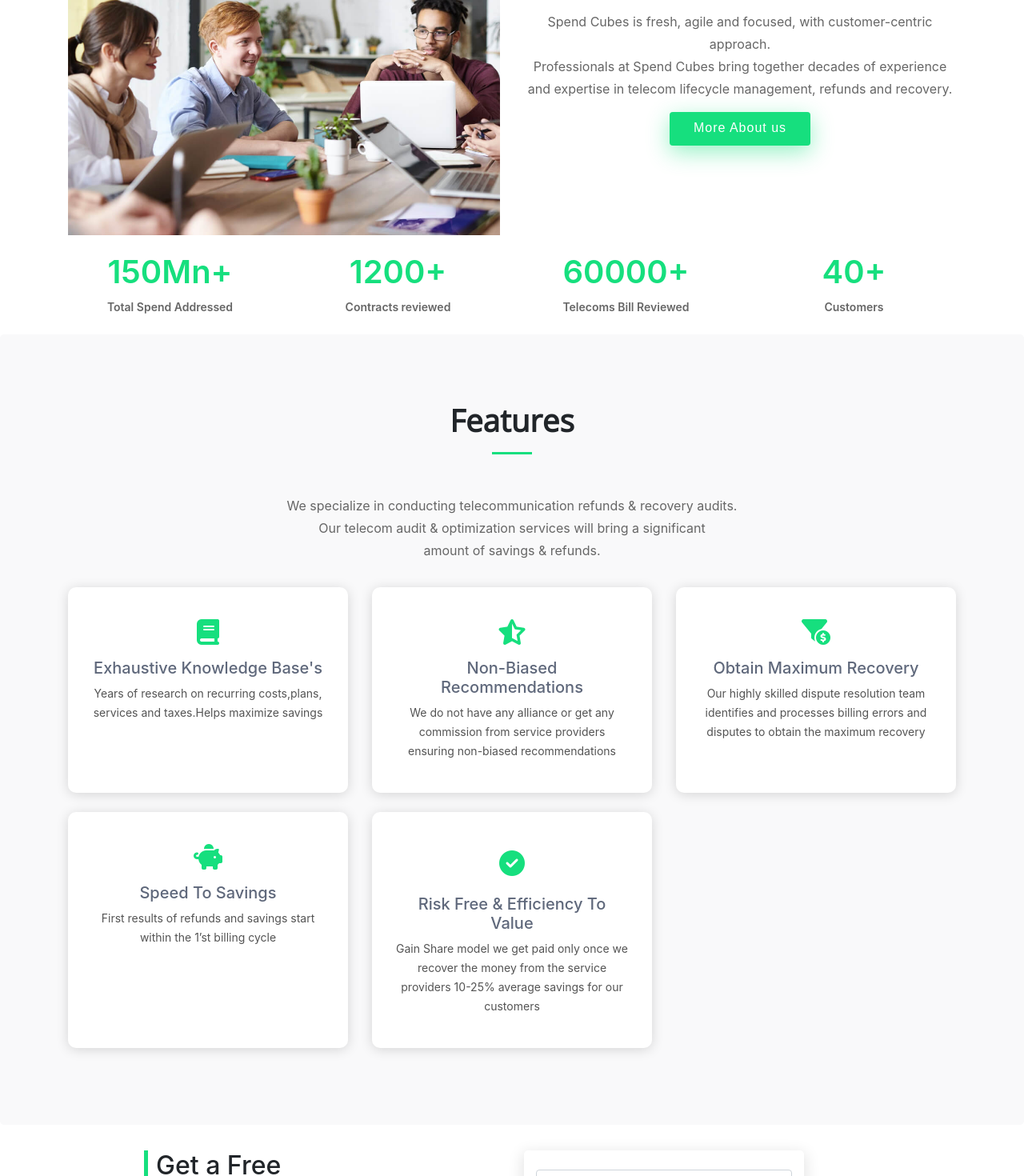
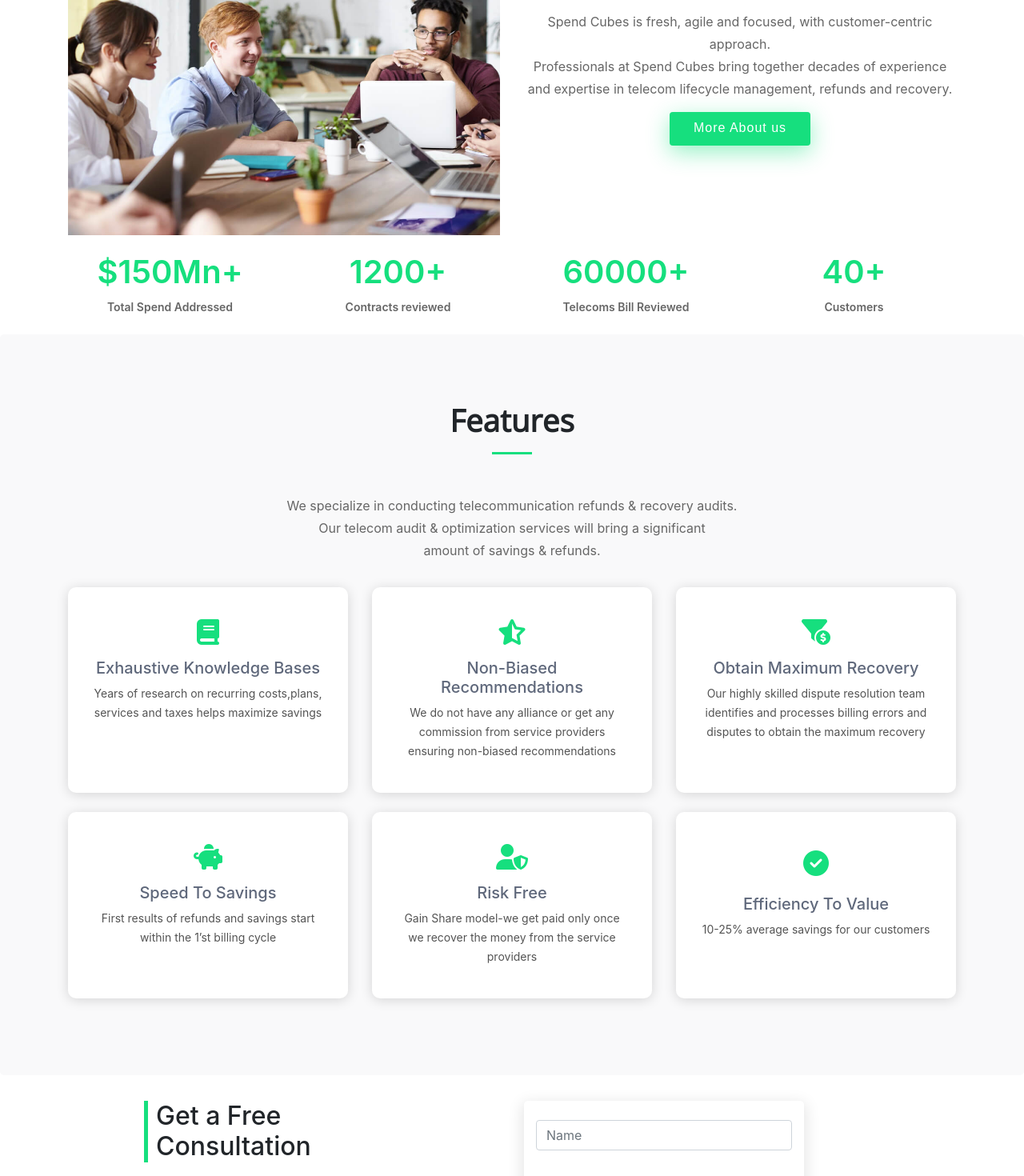
Before and after one commit to arnabuchiha/Spend_Cubes, a React (Create React App) app: page / in a window 1280 px wide. Shown: the part 905-2375 px from the top of the page at 80% size. Built offline with nearby package versions, Linux system fonts and the light colour scheme.

Commit message:
small changes

```diff
--- a/src/components/GetStarted/Login.js
+++ b/src/components/GetStarted/Login.js
@@ -1,5 +1,6 @@
 import React from "react";
 import {BrowserRouter as Router,Route,Switch} from 'react-router-dom'
+
 import "../../assets/styles/getStarted.css";
 
 class Login extends React.Component{
--- a/src/components/Home.js
+++ b/src/components/Home.js
@@ -36,14 +36,14 @@
                         <img className="d-block w-100" src={slide2} alt="First slide"/>
                         <div className="carousel-caption">
                             <h2>Helping <span>Business</span></h2>
-                            <p>Getting rid of telecom billing inefficiencies and over-charges without changing telecommunication providers.</p>
+                            <p>Getting rid of telecom billing inefficiencies and over-charges without changing telecommunication providers</p>
                         </div>
                         </div>
                         <div className="carousel-item">
                         <img className="d-block w-100" src={slide3} alt="First slide"/>
                         <div className="carousel-caption">
                             <h2>Solutions for <span>TEM Providers</span> & <span>Telecom Auditing Companies</span></h2>
-                            <p>White-Labeled services designed to suit business needs of our partners and their customers. Our goal is to provide maximum savings, timely delivery and efficient operations.</p>
+                            <p>White-Labeled services designed to suit business needs of our partners and their customers. Our goal is to provide maximum savings, timely delivery and efficient operations</p>
                         </div>
                         </div>
                     </div>
@@ -112,7 +112,7 @@
                     <div class="row counters">
 
                     <div class="col-lg-3 col-6 text-center">
-                        <span data-toggle="counter-up" data-content="150">150Mn+</span>
+                        <span data-toggle="counter-up" data-content="150">$150Mn+</span>
                         <p>Total Spend Addressed</p>
                     </div>
 
@@ -149,8 +149,8 @@
                     <div class="col-lg-4">
                         <div class="icon-box">
                         <i class="fas fa-book"></i>
-                        <h3><a href="">Exhaustive knowledge base's</a></h3>
-                        <p>Years of research on recurring costs,plans, services and taxes.Helps maximize savings</p>
+                        <h3><a href="">Exhaustive knowledge bases</a></h3>
+                        <p>Years of research on recurring costs,plans, services and taxes helps maximize savings</p>
                         </div>
                     </div>
                     <div class="col-lg-4 mt-4 mt-lg-0">
@@ -176,9 +176,16 @@
                     </div>
                     <div class="col-lg-4 mt-4">
                         <div class="icon-box">
+                        <i class="fas fa-user-shield"></i>
+                        <h3><a href="">Risk Free </a></h3>
+                        <p>Gain Share model-we get paid only once we recover the money from the service providers</p>
+                        </div>
+                    </div>
+                    <div class="col-lg-4 mt-4">
+                        <div class="icon-box">
                         <i class="fas fa-check-circle"></i>
-                        <h3><a href="">Risk Free & Efficiency to Value</a></h3>
-                        <p>Gain Share model we get paid only once we recover the money from the service providers 10-25% average savings for our customers</p>
+                        <h3><a href="">Efficiency To Value</a></h3>
+                        <p>10-25% average savings for our customers</p>
                         </div>
                     </div>
                     </div>
@@ -186,11 +193,7 @@
                 </div>
                 </div>
 
-                {/*Carousel*/}
 
-                {/*end of col5*/}
-
-                {/*card1*/}
 
                 {/*get a free consultation*/}
                 <div className="container">
```
Also changed, not shown: 1 other file (tests, documents, lock files or other folders).
